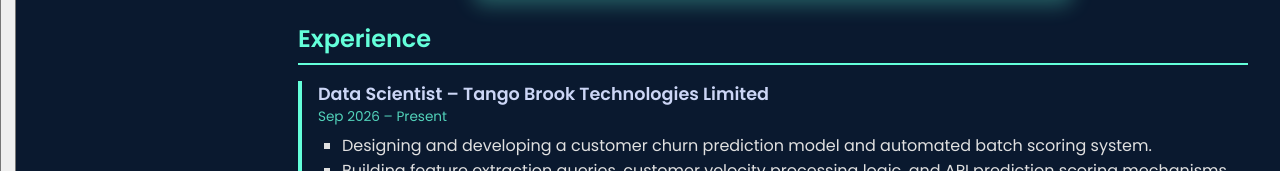
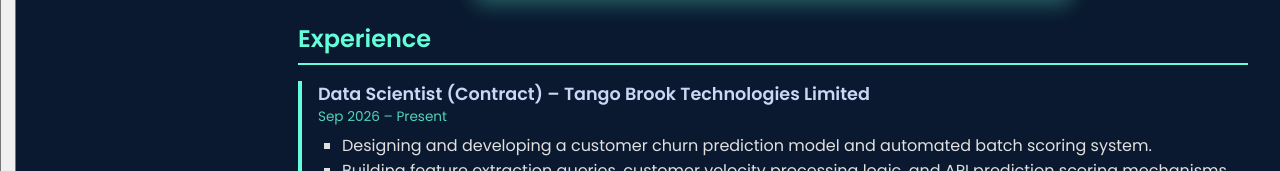
Before and after one commit to V0idkun/ibrahim, a plain HTML site: page index.html in a window 1280 px wide. Shown: the part 2699-2870 px from the top of the page. Drawn offline with Linux system fonts and the light colour scheme.

Commit message:
Update index.html

```diff
--- a/index.html
+++ b/index.html
@@ -131,7 +131,7 @@
       <h2>Experience</h2>
 
       <div class="exp-item">
-        <h4>Data Scientist – Tango Brook Technologies Limited</h4>
+        <h4>Data Scientist (Contract) – Tango Brook Technologies Limited</h4>
         <p class="exp-date">Sep 2026 – Present</p>
         <ul>
           <li>Designing and developing a customer churn prediction model and automated batch scoring system.</li>
```
